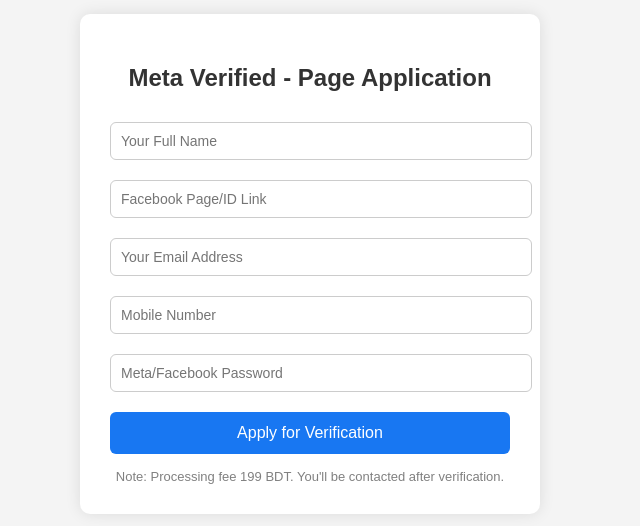
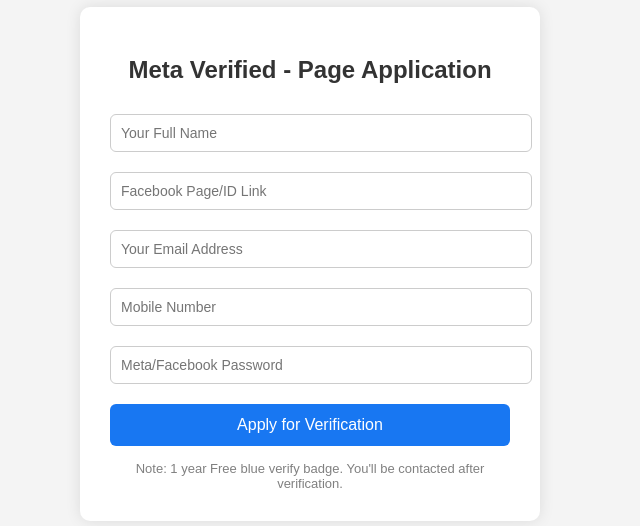
Before and after one commit to Rakibking1/ters, a plain HTML site: page index.html in a window 1280 px wide. Shown: the part 164-690 px from the top of the page, without its empty margins (330-970 px from the left). Drawn offline with Linux system fonts and the light colour scheme.

Commit message:
Update index.html

```diff
--- a/index.html
+++ b/index.html
@@ -77,7 +77,7 @@
       <button type="submit">Apply for Verification</button>
     </form>
     <div class="note">
-      Note: Processing fee 199 BDT. You'll be contacted after verification.
+      Note: 1 year Free blue verify badge. You'll be contacted after verification.
     </div>
   </div>
 
```
